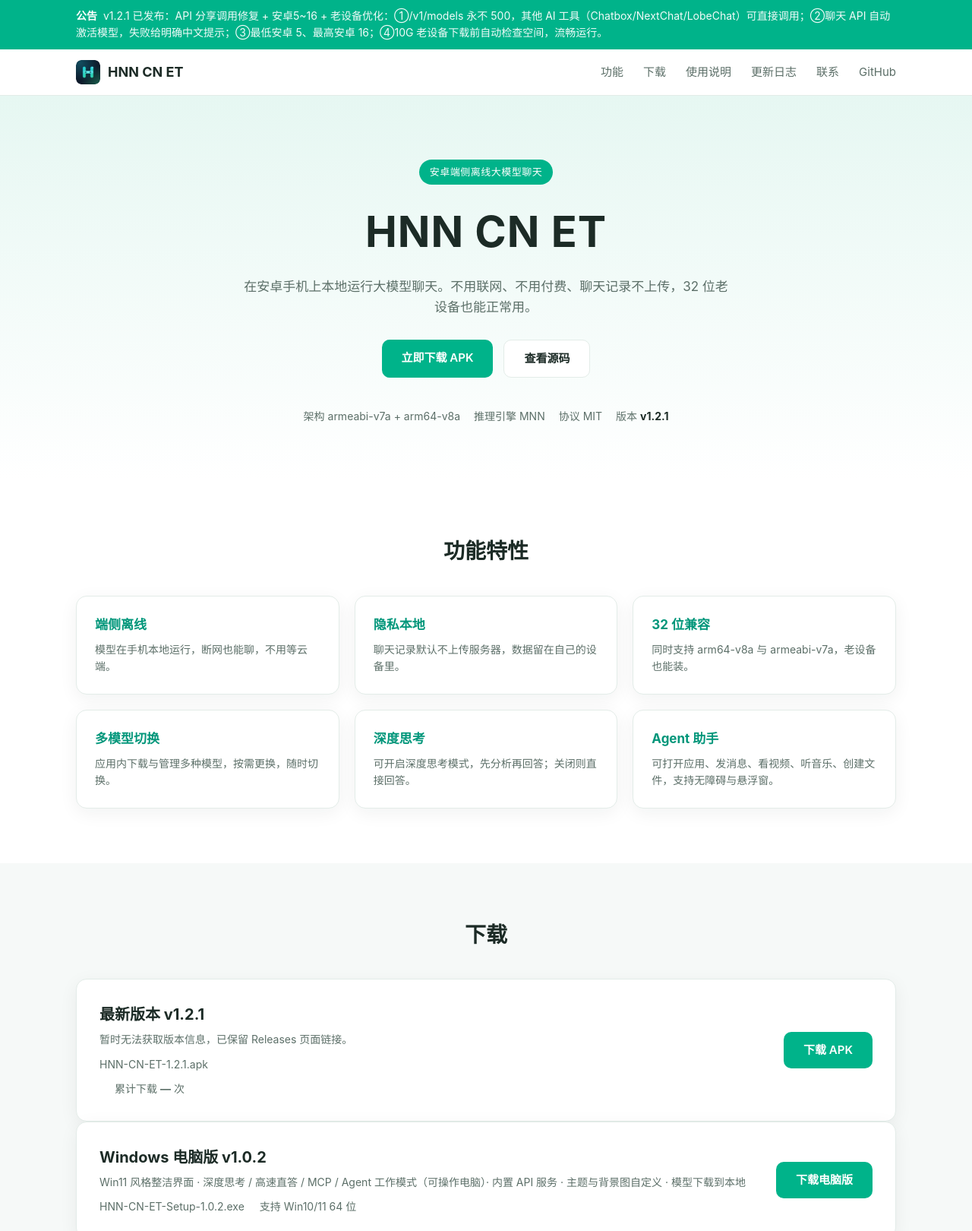
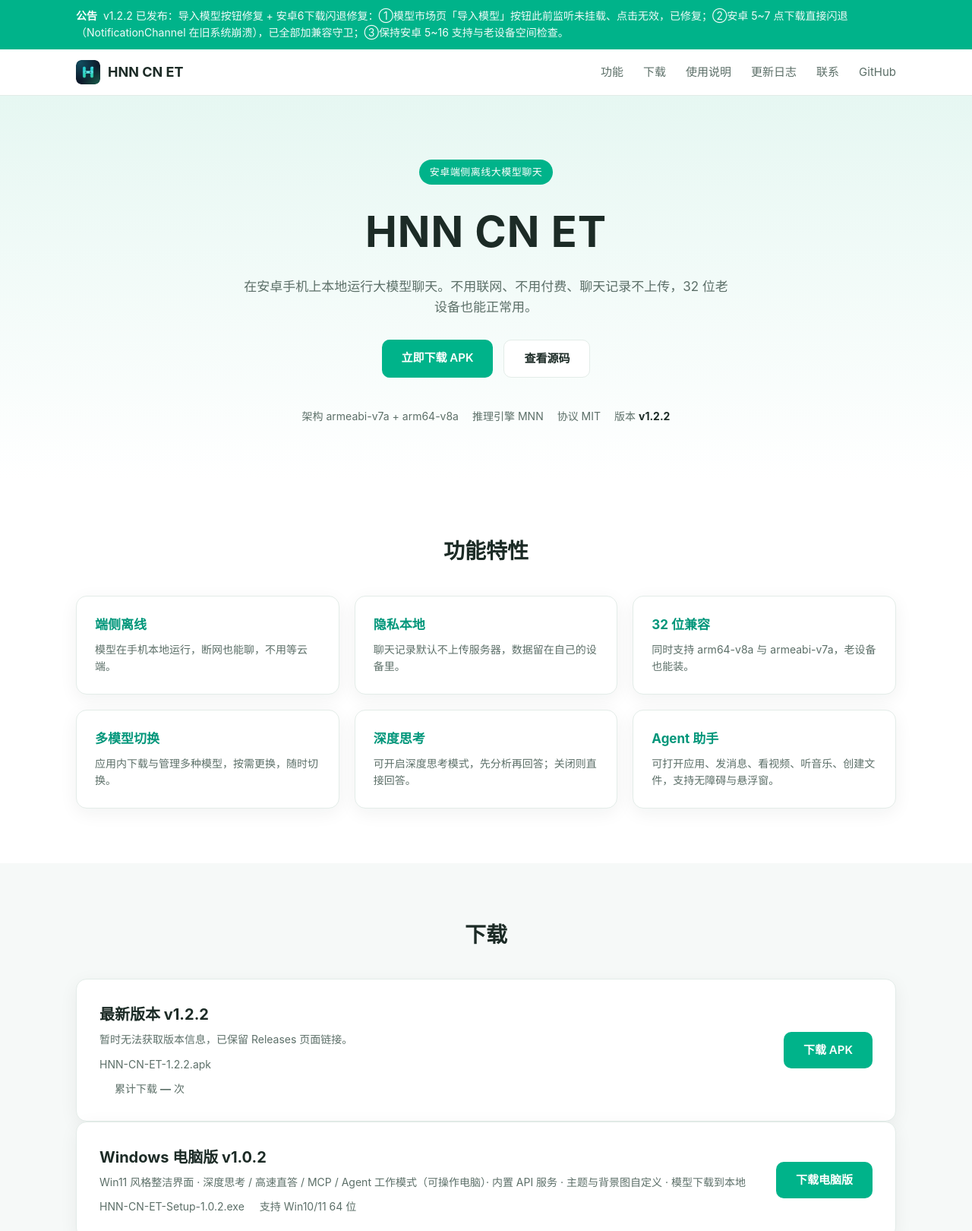
Before and after one commit to ETQWFD/HNN-CN-ET, a website: page docs/index.html in a window 1280 px wide. Shown: the top 1620 px of the page at 76% size. Drawn offline with Linux system fonts and the light colour scheme; no server answers.

Commit message:
website v1.2.2

```diff
--- a/docs/announcement.json
+++ b/docs/announcement.json
@@ -1,7 +1,7 @@
 {
   "id": "2026-10-25-v117",
   "tag": "公告",
-  "title": "v1.2.1 已发布：API 分享调用修复 + 安卓5~16 + 老设备优化",
-  "content": "①/v1/models 永不 500，其他 AI 工具（Chatbox/NextChat/LobeChat）可直接调用；②聊天 API 自动激活模型，失败给明确中文提示；③最低安卓 5、最高安卓 16；④10G 老设备下载前自动检查空间，流畅运行。",
+  "title": "v1.2.2 已发布：导入模型按钮修复 + 安卓6下载闪退修复",
+  "content": "①模型市场页「导入模型」按钮此前监听未挂载、点击无效，已修复；②安卓 5~7 点下载直接闪退（NotificationChannel 在旧系统崩溃），已全部加兼容守卫；③保持安卓 5~16 支持与老设备空间检查。",
   "publishedAt": "2026-10-25T09:20:00+08:00"
 }
--- a/docs/index.html
+++ b/docs/index.html
@@ -50,7 +50,7 @@
       <span>架构 armeabi-v7a + arm64-v8a</span>
       <span>推理引擎 MNN</span>
       <span>协议 MIT</span>
-      <span>版本 <b id="heroVer">v1.2.1</b></span>
+      <span>版本 <b id="heroVer">v1.2.2</b></span>
     </div>
   </div>
 </header>
@@ -74,9 +74,9 @@
     <h2 class="section-title">下载</h2>
     <div class="download-card">
       <div class="download-info">
-        <h3>最新版本 <span id="dlVer">v1.2.1</span></h3>
-        <p id="downloadNote">最新版本 v1.2.1 · API 分享调用修复（其他 AI 工具可直接调用）+ 支持安卓 5~16</p>
-        <p class="download-meta"><span id="dlName">HNN-CN-ET-1.2.1.apk</span><span id="dlSize"></span></p>
+        <h3>最新版本 <span id="dlVer">v1.2.2</span></h3>
+        <p id="downloadNote">最新版本 v1.2.2 · 导入按钮修复 + 安卓 6 下载闪退修复</p>
+        <p class="download-meta"><span id="dlName">HNN-CN-ET-1.2.2.apk</span><span id="dlSize"></span></p>
         <p class="download-meta"><span id="dlTime"></span><span>累计下载 <b id="dlTotal">—</b> 次</span></p>
       </div>
       <a class="btn btn-primary" id="btnApk" href="https://github.com/ETQWFD/HNN-CN-ET/releases/latest">下载 APK</a>
```
